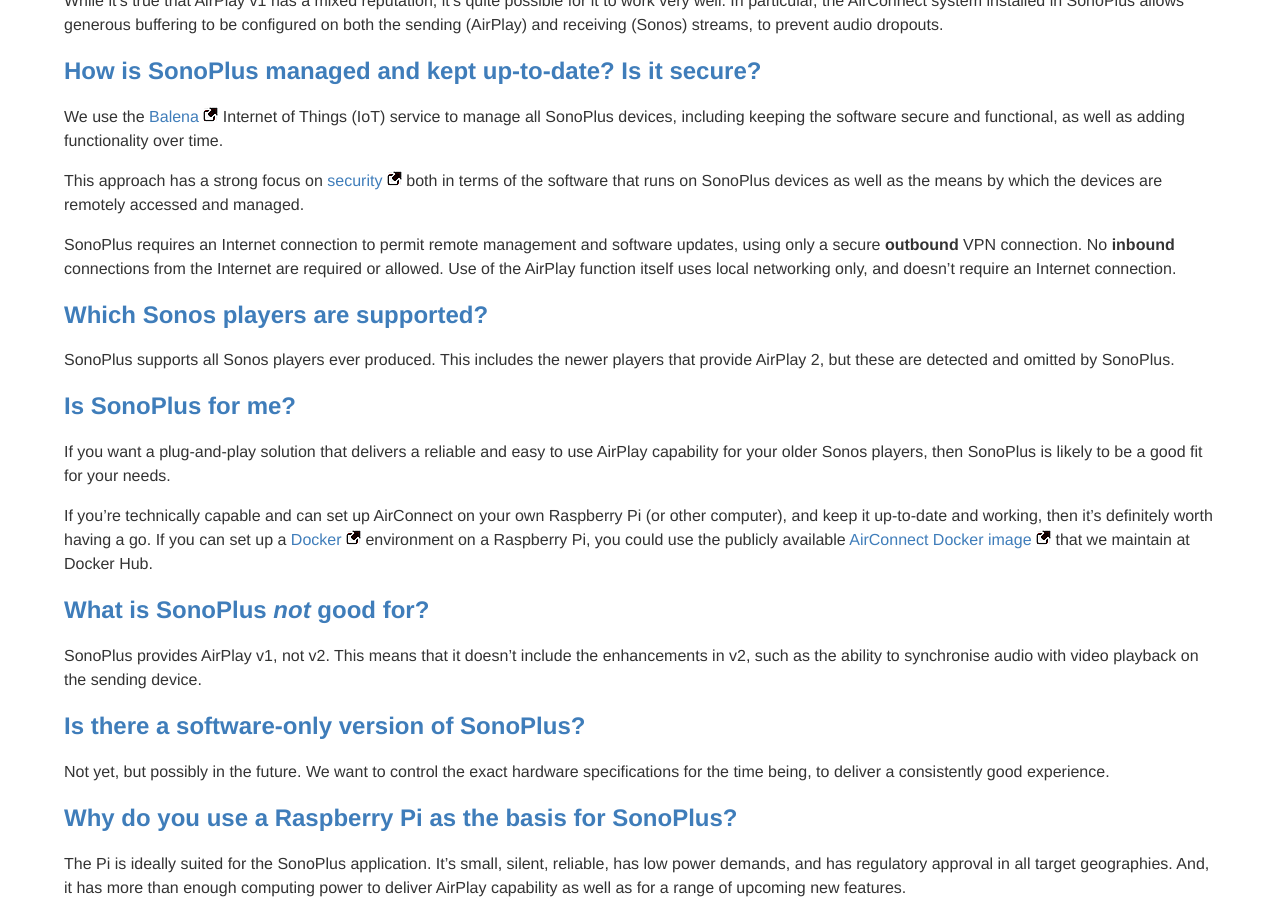
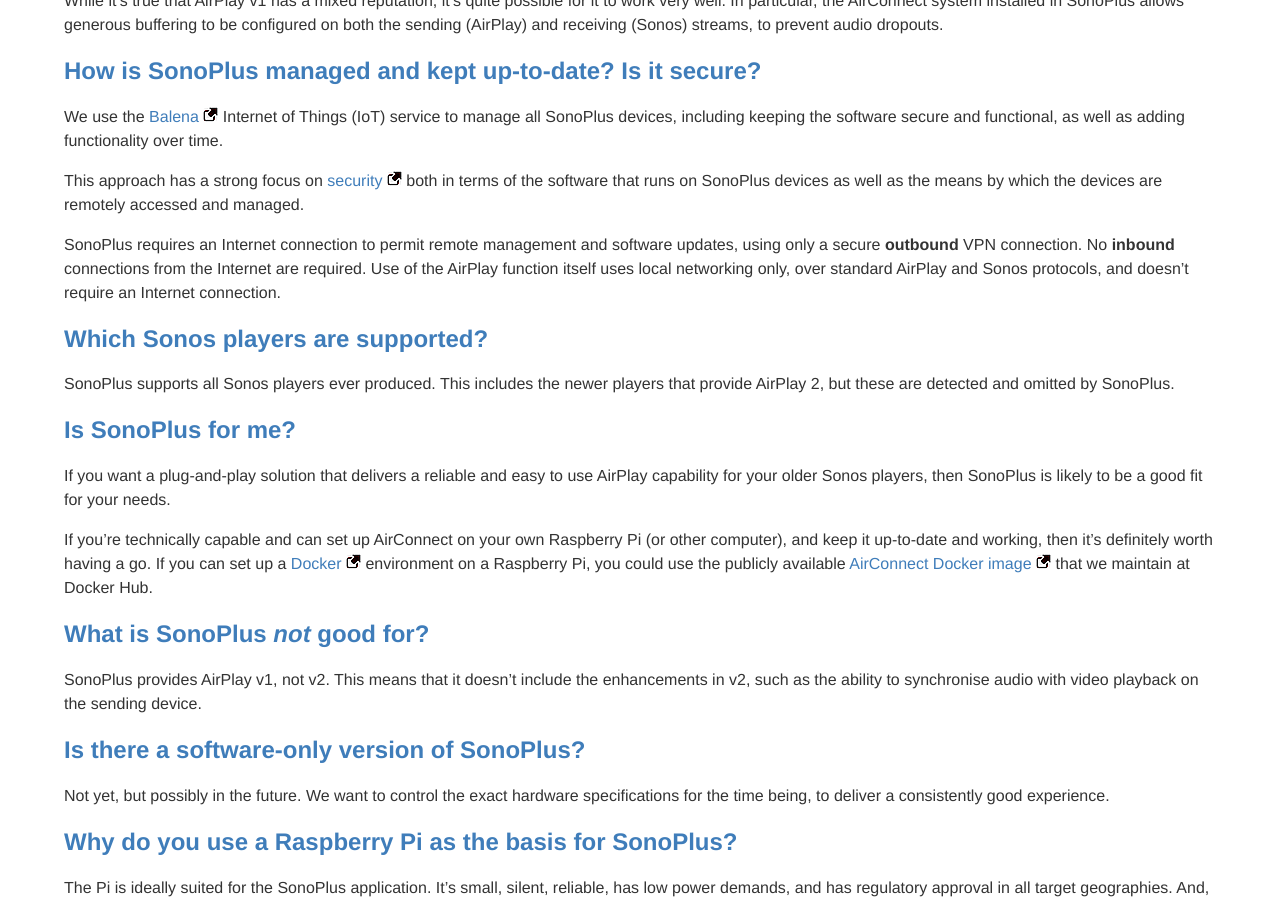
Before and after one commit to avantrec/avantrec.github.io, a Jekyll site: the page built from sonoplus/faq.md, in a window 1280 px wide and 900 px high, scrolled down 2589 px. Built offline with Jekyll 4.4.1, drawn with Linux system fonts in a browser that asks for light colours.

Commit message:
Minor text edits

```diff
--- a/sonoplus/faq.md
+++ b/sonoplus/faq.md
@@ -56,11 +56,11 @@
 {: id="remote-management"}
 ## How is SonoPlus managed and kept up-to-date? Is it secure?
 
-We use the [Balena](https://www.balena.io) ![External](/images/external_link.png) Internet of Things (IoT)  service to manage all SonoPlus devices, including keeping the software secure and functional, as well as adding functionality over time.
+We use the [Balena](https://www.balena.io) ![External](/images/external_link.png) Internet of Things (IoT) service to manage all SonoPlus devices, including keeping the software secure and functional, as well as adding functionality over time.
 
 This approach has a strong focus on [security](https://www.balena.io/docs/learn/welcome/security/) ![External](/images/external_link.png) both in terms of the software that runs on SonoPlus devices as well as the means by which the devices are remotely accessed and managed.
 
-SonoPlus requires an Internet connection to permit remote management and software updates, using only a secure **outbound** VPN connection. No **inbound** connections from the Internet are required or allowed. Use of the AirPlay function itself uses local networking only, and doesn't require an Internet connection.
+SonoPlus requires an Internet connection to permit remote management and software updates, using only a secure **outbound** VPN connection. No **inbound** connections from the Internet are required. Use of the AirPlay function itself uses local networking only, over standard AirPlay and Sonos protocols, and doesn't require an Internet connection.
 
 ## Which Sonos players are supported?
 
```
